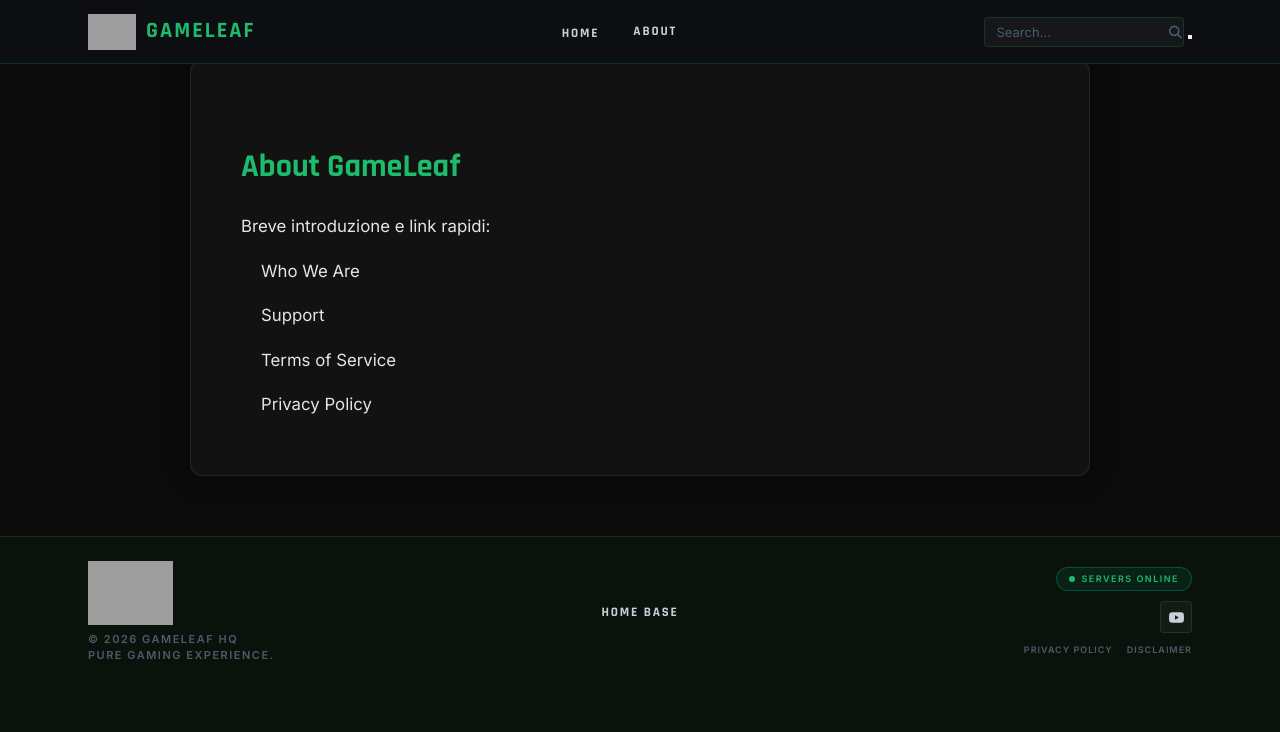
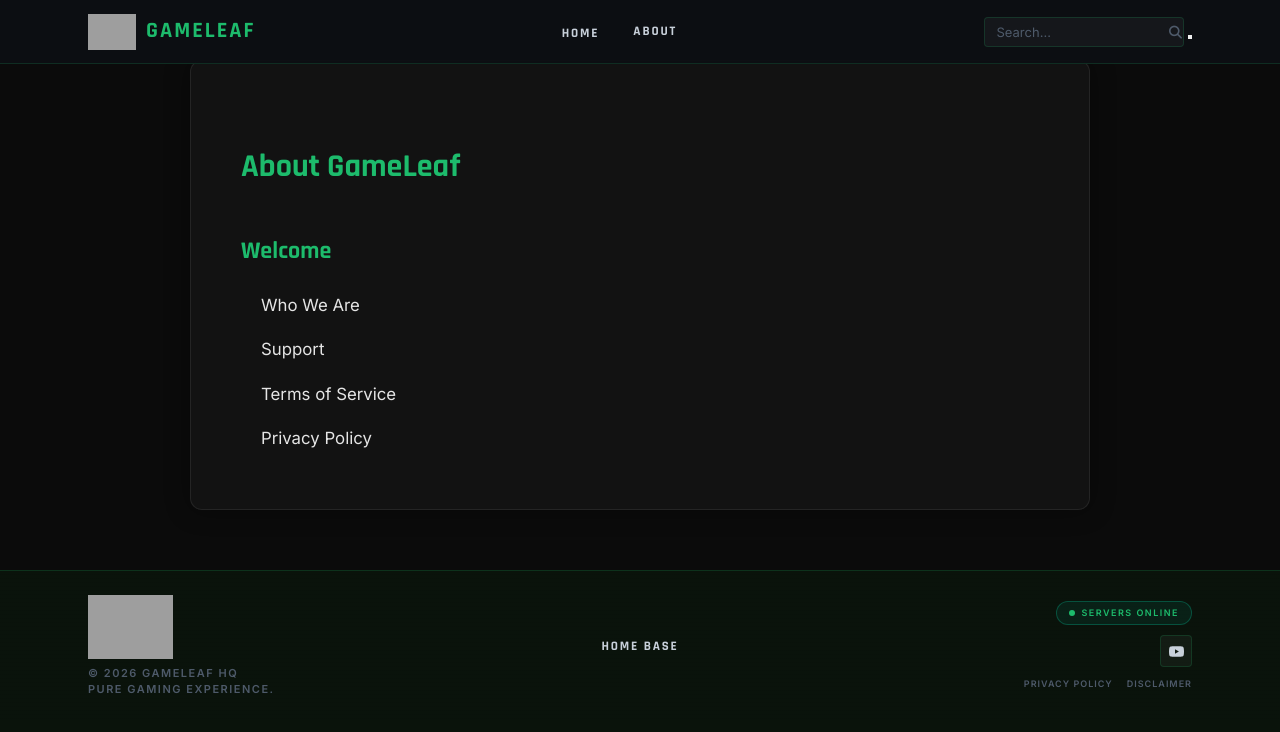
Before and after one commit to gryver99/gryver99.github.io, a Jekyll site: the page built from pages/about.md, in a window 1280 px wide. Shown: the top 732 px of the page. Built offline with Jekyll 4.4.1, drawn with Linux system fonts in a browser that asks for light colours; grey boxes are pictures that could not be loaded.

Commit message:
Aggiornamento

```diff
--- a/pages/about.md
+++ b/pages/about.md
@@ -6,7 +6,9 @@ permalink: /about/
 
 # About GameLeaf
 
-Breve introduzione e link rapidi:
+## Welcome
+
+
 - [Who We Are]({{ '/about/who-we-are/' | relative_url }})
 - [Support]({{ '/about/support/' | relative_url }})
 - [Terms of Service]({{ '/about/terms-of-service/' | relative_url }})
```
